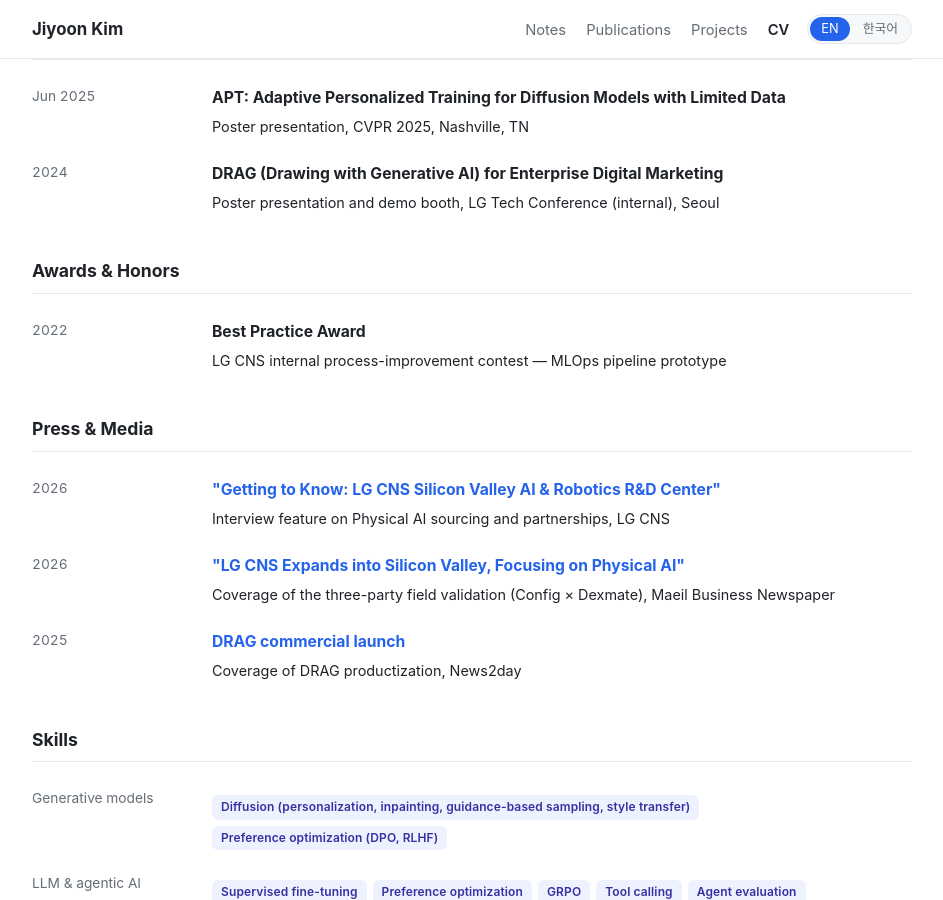
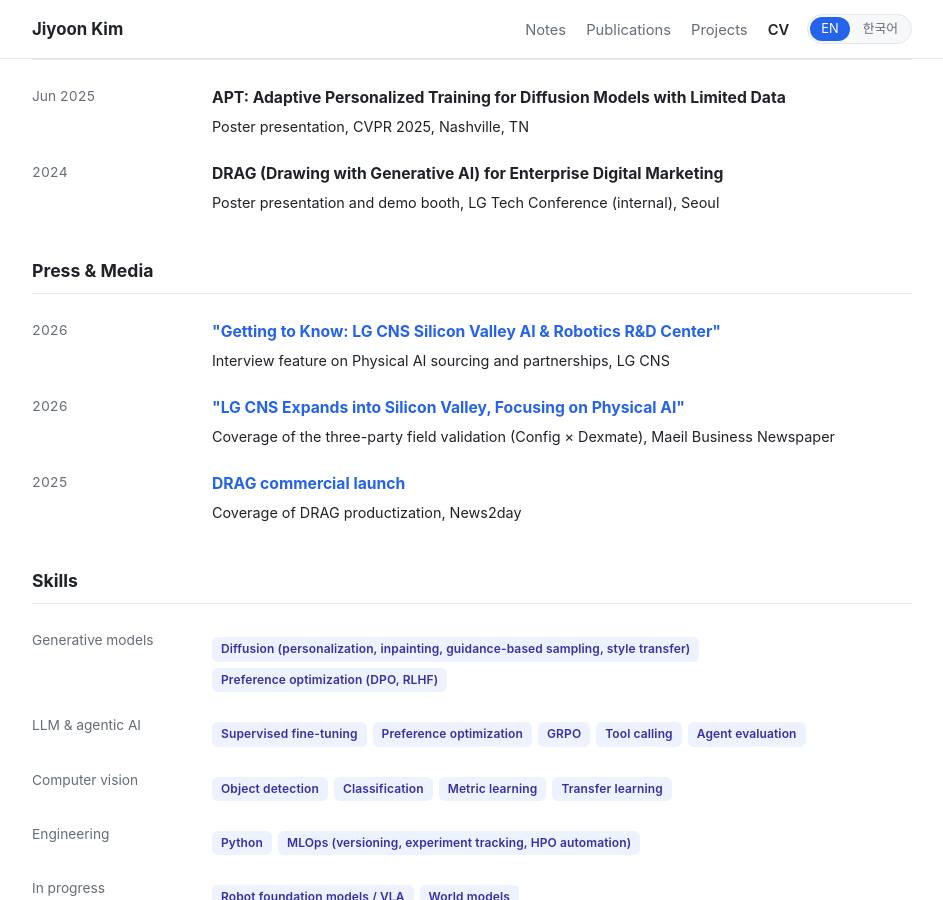
Before and after one commit to jiyoon0630/jiyoon0630.github.io, a Jekyll site: the page built from cv.html, in a window 1280 px wide and 900 px high, scrolled down 3039 px. Shown: the whole window, without its empty margins (168-1111 px from the left). Built offline with Jekyll 4.4.1, drawn with Linux system fonts in a browser that asks for light colours.

Commit message:
Remove the Best Practice award from the CV
At the owner's request. It was the only award, so the Awards section
no longer renders.

Co-Authored-By: Claude Opus 5.5 <noreply@anthropic.com>
Claude-Session: https://claude.ai/code/session_01H3iBF81Zut8T2foYC2UTji

```diff
--- a/_data/cv.yml
+++ b/_data/cv.yml
@@ -142,13 +142,6 @@ presentations:
     org: "Poster presentation and demo booth, LG Tech Conference (internal), Seoul"
     org_ko: "포스터 발표 및 데모 부스, LG Tech Conference(사내), 서울"
 
-awards:
-  - period: "2022"
-    title: "Best Practice Award"
-    title_ko: "Best Practice 상"
-    org: "LG CNS internal process-improvement contest — MLOps pipeline prototype"
-    org_ko: "LG CNS 사내 프로세스 개선 공모전 — MLOps 파이프라인 프로토타입"
-
 press:
   - period: "2026"
     title: "\"Getting to Know: LG CNS Silicon Valley AI & Robotics R&D Center\""
```
